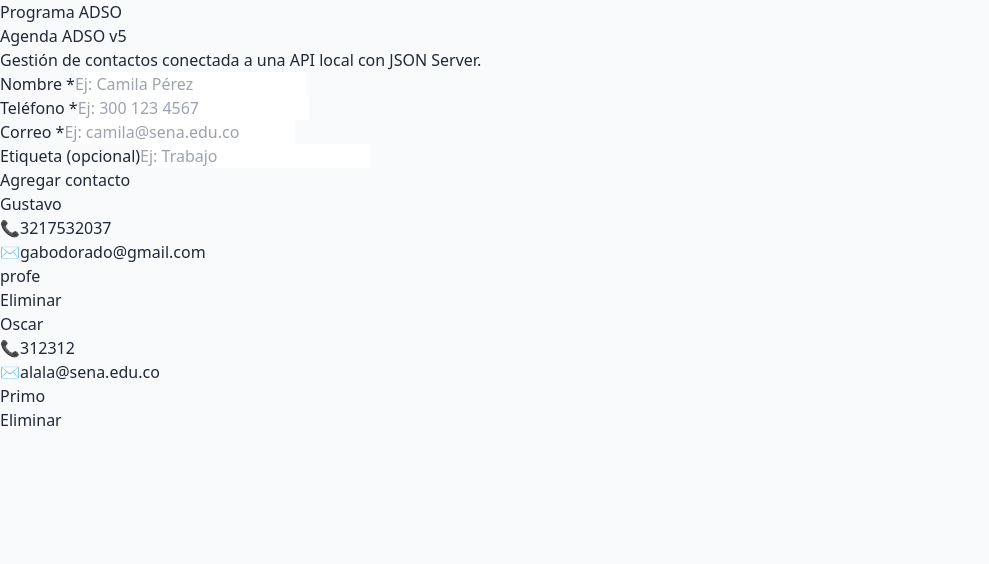
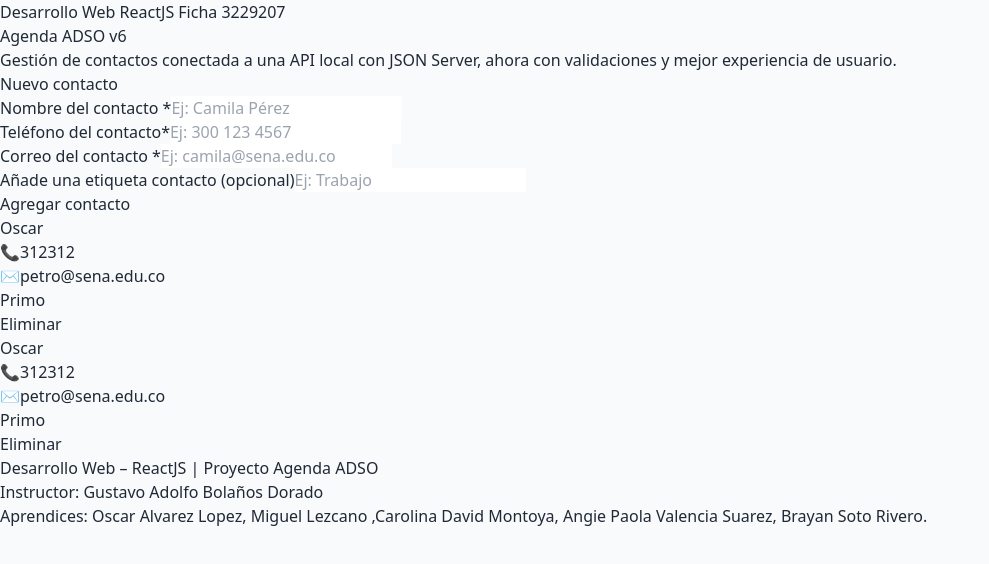
Before and after one commit to lezcano030408-lab/agenda-adso, a React (Vite) app: page / in a window 1280 px wide. Shown: the top 564 px of the page, without its empty margins (0-989 px from the left). Built offline with nearby package versions, Linux system fonts and the light colour scheme; data requests are answered from the project's data file; the HTML template or start-up script is replaced by a standard one.

Commit message:
Clase_8_Agenda_ADSO_v6_Validaciones_UX

```diff
--- a/db.json
+++ b/db.json
@@ -1,17 +1,17 @@
 {
   "contactos": [
     {
-      "id": 1,
-      "nombre": "Gustavo",
-      "telefono": "3217532037",
-      "correo": "gabodorado@gmail.com",
-      "etiqueta": "profe"
+      "id": "560e",
+      "nombre": "Oscar",
+      "telefono": "312312",
+      "correo": "petro@sena.edu.co",
+      "etiqueta": "Primo"
     },
     {
-      "id": "bb27",
+      "id": "e302",
       "nombre": "Oscar",
       "telefono": "312312",
-      "correo": "alala@sena.edu.co",
+      "correo": "petro@sena.edu.co",
       "etiqueta": "Primo"
     }
   ]
--- a/src/App.jsx
+++ b/src/App.jsx
@@ -7,6 +7,7 @@ import {
 import FormularioContacto from "./components/FormularioContacto";
 import ContactoCard from "./components/ContactoCard";
 
+
 export default function App() {
   // Estado principal de la app
   const [contactos, setContactos] = useState([]);
@@ -15,92 +16,143 @@ export default function App() {
 
   // Cargar la lista desde la API al montar el componente  (GET)
  useEffect(() => {
-    async function cargarContactos() {
+    const cargarContactos = async () => {
       try {
-        const data = await listarContactos();   // GET a la API
-        setContactos(data);                     // Guardamos en estado
+        setCargando(true); // Indicamos que estamos cargando
+        setError(""); // Limpiamos posibles errores anteriores
+
+        const data = await listarContactos(); // Llamamos a la API
+        setContactos(data); // Guardamos la lista de contactos en el estado
       } catch (error) {
-        console.error(error);
-        setError("No se pudo cargar la lista de contactos");
+        // En caso de error, lo registramos en consola para depuración
+        console.error("Ocurrio un error al momento de cargar los contactos:", error);
+setError(
+          "No se pudieron cargar los contactos. Verifica que el servidor esté encendido e intenta de nuevo."
+        );
       } finally {
-        setCargando(false);
+        setCargando(false); // Finalizamos el estado de carga
       }
-    }
+    };
+
 
     cargarContactos();
   }, []);
 
-  // Agregar contacto usando la API (POST)
-  const agregarContacto = async (nuevo) => {
+
+
+
+    const onAgregarContacto = async (nuevoContacto) => {
     try {
-      const creado = await crearContacto(nuevo);      // POST a la API
-      setContactos((prev) => [...prev, creado]);      // Actualizamos estado
+      // Limpiamos cualquier error viejo antes de intentar guardar
+      setError("");
+
+      // Llamamos al servicio que crea el contacto en JSON Server
+      const creado = await crearContacto(nuevoContacto);
+
+      // Actualizamos el estado agregando el contacto recién creado a la lista
+      setContactos((prev) => [...prev, creado]);
     } catch (error) {
-      console.error(error);
-      setError("No se pudo agregar el contacto");
+      // Mostramos el error en consola para facilitar la depuración
+      console.error("Error al crear contacto:", error);
+
+      // Si falla la creación, mostramos un mensaje claro y útil
+      setError(
+        "No se pudo guardar el contacto. Verifica tu conexión o el estado del servidor e intenta nuevamente."
+      );
+
+      // Relanzar el error es opcional según cómo quieras manejarlo desde el formulario
+      throw error;
     }
   };
 
-  // Eliminar contacto usando la API (DELETE)
-  const eliminarContacto = async (id) => {
+
+
+    const onEliminarContacto = async (id) => {
     try {
-      await eliminarContactoPorId(id);                       // DELETE en la API
-      setContactos((prev) => prev.filter((c) => c.id !== id)); // Quitamos del estado
+      setError(""); // Limpiamos errores previos
+      await eliminarContactoPorId(id); // Llamamos al servicio de eliminación
+
+      // Filtramos el contacto eliminado de la lista local
+      setContactos((prev) => prev.filter((c) => c.id !== id));
     } catch (error) {
-      console.error(error);
-      setError("No se pudo eliminar el contacto");
+      // Mostramos el error en consola para depurar
+      console.error("Error al eliminar contacto:", error);
+
+      // Si algo falla al eliminar, informamos al usuario
+      setError(
+        "No se pudo eliminar el contacto. Vuelve a intentarlo o verifica el servidor."
+      );
     }
   };
 
+
    return (
-    <main className="min-h-screen bg-gray-50">
-      {/* Encabezado */}
-      <header className="max-w-6xl mx-auto px-6 pt-8">
-        <p className="text-sm font-semibold text-gray-400 tracking-[0.25em] uppercase">
-          Programa ADSO
+    <div className="min-h-screen bg-gray-50">
+      {/* Contenedor principal centrado */}
+      <div className="max-w-4xl mx-auto px-4 py-8">
+        {/* Encabezado principal de la Agenda */}
+        <header className="mb-8">
+          <p className="text-xs tracking-[0.3em] text-gray-500 uppercase">
+            Desarrollo Web ReactJS Ficha 3229207
           </p>
-        <h1 className="text-4xl md:text-5xl font-black text-gray-900 mt-2">
-          Agenda ADSO v5
+          <h1 className="text-4xl font-extrabold text-gray-900 mt-2">
+            Agenda ADSO v6
           </h1>
-        <p className="text-gray-500 mt-1">
-          Gestión de contactos conectada a una API local con JSON Server.
+          <p className="text-sm text-gray-600 mt-1">
+            Gestión de contactos conectada a una API local con JSON Server,
+            ahora con validaciones y mejor experiencia de usuario.
           </p>
         </header>
 
-      <section className="max-w-6xl mx-auto px-6 py-8 space-y-6">
-        {/* Mensajes de estado */}
+        {/* Si hay un error global, lo mostramos en un recuadro rojo */}
         {error && (
-          <div className="rounded-xl bg-red-50 border border-red-200 px-4 py-3 text-sm text-red-700">
-            {error}
+          <div className="mb-4 rounded-xl bg-red-50 border border-red-200 px-4 py-3">
+            <p className="text-sm font-medium text-red-700">{error}</p>
           </div>
         )}
 
-        {cargando && (
-          <div className="rounded-xl bg-purple-50 border border-purple-200 px-4 py-3 text-sm text-purple-700">
-            Cargando contactos desde la API...
-          </div>
+        {/* Si estamos cargando, mostramos un mensaje de carga */}
+        {cargando ? (
+          <p className="text-sm text-gray-500">Cargando contactos...</p>
+        ) : (
+          <>
+            {/* Formulario para crear nuevos contactos */}
+            <FormularioContacto onAgregar={onAgregarContacto} />
+
+            {/* Listado de contactos */}
+            <section className="space-y-4">
+              {contactos.length === 0 ? (
+                // Mensaje cuando no existen contactos aún
+                <p className="text-sm text-gray-500">
+                  No tienes contactos añadidos en este momento, ¡Animate a añadir a uno de tus amigos!
+                </p>
+              ) : (
+                // Recorremos la lista de contactos y mostramos una tarjeta por cada uno
+                contactos.map((c) => (
+                  <ContactoCard
+                    key={c.id} // Key única para cada elemento de la lista
+                    nombre={c.nombre}
+                    telefono={c.telefono}
+                    correo={c.correo}
+                    etiqueta={c.etiqueta}
+                    // onEliminar es una función que llama a onEliminarContacto con el id
+                    onEliminar={() => onEliminarContacto(c.id)}
+                  />
+                ))
+              )}
+            </section>
+          </>
         )}
 
-        {/* Formulario para agregar contactos */}
-        <FormularioContacto onAgregar={agregarContacto} />
-
-        {/* Lista de contactos */}
-        <div className="space-y-4">
-          {contactos.length === 0 && !cargando && (
-            <p className="text-gray-500 text-sm">
-              No hay contactos aún. Agrega el primero usando el formulario.
-            </p>
-          )}
-
-          {contactos.map((c) => (
-            <ContactoCard
-              key={c.id}
-              {...c}
-              onEliminar={() => eliminarContacto(c.id)}
-            />
-          ))}
+        {/* Pie de página con los datos del instructor */}
+        <footer className="mt-8 text-xs text-gray-400">
+          <p>Desarrollo Web – ReactJS | Proyecto Agenda ADSO</p>
+          <p>Instructor: Gustavo Adolfo Bolaños Dorado</p>
+          <p>Aprendices: Oscar Alvarez Lopez, Miguel Lezcano
+            ,Carolina David Montoya, Angie Paola Valencia Suarez,
+            Brayan Soto Rivero.</p>
+        </footer>
       </div>
-      </section>
-    </main>
+    </div>
   );
 }
--- a/src/api.js
+++ b/src/api.js
@@ -1,4 +1,4 @@
-const API = "http://localhost:300/contactos";
+const API = "http://localhost:3000/contactos";
 // GET - Listar todos los contactos
 export async function listarContactos() {
 const res = await fetch(API);
--- a/src/components/FormularioContacto.jsx
+++ b/src/components/FormularioContacto.jsx
@@ -9,73 +9,183 @@ export default function FormularioContacto({ onAgregar }) {
     etiqueta: "",
   });
 
-  // onChange genérico: actualiza el campo según "name"
+  //Estado principal del formulario: Almacena los valores de cada campo
+
+const [errores, setErrores] = useState({
+  nombre: "",
+  telefono: "",
+  correo:"",
+});
+
+  // Estado que indica si el formulario está enviando la información al servidor
+  // Sirve para desactivar el botón y mostrar un texto diferente
+const [enviando, setEnviando] = useState(false)
+
+
+  // Función manejadora del cambio de los inputs
+  // Se ejecuta cada vez que el usuario escribe en un campo
+
 const onChange = (e) => {
-    setForm({ ...form, [e.target.name]: e.target.value });
+  const {name,value} = e.target;
+
+
+    // Actualizamos el estado del formulario, manteniendo lo anterior
+    // y solo cambiando la propiedad correspondiente (nombre, telefono, correo o etiqueta)
+
+setForm((prevForm) => ({
+  ...prevForm,
+  [name]: value,
+}))
 };
 
-  // onSubmit: valida mínimos y llama al padre
-  const onSubmit = (e) => {
-    e.preventDefault(); // Evita recarga de la página
-    // Validación mínima: 3 campos obligatorios
-    if (!form.nombre || !form.telefono || !form.correo) return;
-    // Llamamos la función del padre para crear
-    onAgregar(form);
-    // Reseteamos el formulario
-    setForm({ nombre: "", telefono: "", correo: "", etiqueta: "" });
+
+
+  function validarFormulario() {
+const nuevosErrores = {nombre:"",telefono:"",correo:""};
+
+
+// Validación del campo "nombre"
+    // .trim() elimina espacios en blanco al inicio y al final del texto
+    // Esto evita que el usuario envíe solo espacios como si fuera un dato válido
+if (!form.nombre.trim()) {
+  nuevosErrores.nombre = "Rellena este campo con tu nombre."
+}
+
+//Validacion del campo "telefono"
+    if (!form.telefono.trim()) {
+      nuevosErrores.telefono = "Rellena este campo con tu numero de telefono.";
+    }
+
+    // Validación del campo "correo"
+    if (!form.correo.trim()) {
+      // Si el usuario no escribió nada
+      nuevosErrores.correo = "Este campo es obligatorio";
+    } else if (!form.correo.includes("@")) {
+      // Si escribió texto pero no contiene el símbolo @
+      nuevosErrores.correo = "Recuerda que el uso del @ es obligatorio en este campo.";
+    }
+
+    // Actualizamos el estado de errores para que React vuelva a renderizar
+    // y se muestren los mensajes en pantalla
+
+    setErrores(nuevosErrores);
+
+    // Retornamos true SOLO si no hay mensajes de error en ninguno de los campos
+    return (
+      !nuevosErrores.nombre &&
+      !nuevosErrores.telefono &&
+      !nuevosErrores.correo
+    );
+  }
+
+    // Función manejadora del envío del formulario
+  // Es async porque puede llamar a una función onAgregar que se comunique con la API
+
+  const onSubmit = async (e) => {
+
+
+    // Evitamos que el formulario recargue la página por defecto
+    e.preventDefault();
+
+    const esValido = validarFormulario();
+    if(!esValido) return;
+
+    try{
+      setEnviando(true);
+
+      await onAgregar(form);
+
+         await new Promise((resolve) => setTimeout(resolve, 1500));
+
+      // Llamada real a la función que agrega el contacto
+      await onAgregar(form);
+
+      setForm({
+        nombre:"",
+        telefono:"",
+        correo:"",
+        etiqueta:"",
+      })
+
+      setErrores({
+        nombre:"",
+        telefono:"",
+        correo:"",
+      })
+    } finally {
+      setEnviando(false);
+    }
     };
 
+
   return (
-    <form onSubmit={onSubmit} className="space-y-6">
-      {/* Grid: 1 columna en móvil, 2 en pantallas medianas+ */}
-      <div className="grid grid-cols-1 md:grid-cols-2 gap-4">
-        {/* Campo: Nombre */}
+    <form
+      className="bg-white shadow-sm rounded-2xl p-6 space-y-4 mb-8"
+      onSubmit={onSubmit}
+    >
+      {/* Título del formulario */}
+      <h2 className="text-lg font-semibold text-gray-900 mb-2">
+        Nuevo contacto
+      </h2>
+
+      {/* Campo Nombre */}
       <div>
         <label className="block text-sm font-medium text-gray-700 mb-1">
-            Nombre *
+          Nombre del contacto *
         </label>
         <input
           className="w-full rounded-xl border-gray-300 focus:ring-purple-500 focus:border-purple-500"
           name="nombre"
           placeholder="Ej: Camila Pérez"
-            value={form.nombre}
-            onChange={onChange}
+          value={form.nombre}    // El valor mostrado viene del estado form.nombre
+          onChange={onChange}    // Al escribir, actualizamos el estado
         />
+        {/* Si existe un mensaje en errores.nombre, lo mostramos debajo del input */}
+        {errores.nombre && (
+          <p className="mt-1 text-xs text-red-600">{errores.nombre}</p>
+        )}
       </div>
 
-        {/* Campo: Teléfono */}
+      {/* Campo Teléfono */}
       <div>
         <label className="block text-sm font-medium text-gray-700 mb-1">
-            Teléfono *
+          Teléfono del contacto*
         </label>
         <input
           className="w-full rounded-xl border-gray-300 focus:ring-purple-500 focus:border-purple-500"
           name="telefono"
           placeholder="Ej: 300 123 4567"
-            value={form.telefono}
+          value={form.telefono}  // Valor controlado desde form.telefono
           onChange={onChange}
         />
-        </div>
+        {/* Mensaje de error específico para el campo teléfono */}
+        {errores.telefono && (
+          <p className="mt-1 text-xs text-red-600">{errores.telefono}</p>
+        )}
       </div>
 
-      {/* Campo: Correo */}
+      {/* Campo Correo */}
       <div>
         <label className="block text-sm font-medium text-gray-700 mb-1">
-          Correo *
+          Correo del contacto *
         </label>
         <input
           className="w-full rounded-xl border-gray-300 focus:ring-purple-500 focus:border-purple-500"
           name="correo"
           placeholder="Ej: camila@sena.edu.co"
-          value={form.correo}
+          value={form.correo}    // Valor controlado desde form.correo
           onChange={onChange}
         />
+        {/* Mensaje de error específico para el campo correo */}
+        {errores.correo && (
+          <p className="mt-1 text-xs text-red-600">{errores.correo}</p>
+        )}
       </div>
 
-      {/* Campo: Etiqueta opcional */}
+      {/* Campo Etiqueta (opcional) */}
       <div>
         <label className="block text-sm font-medium text-gray-700 mb-1">
-          Etiqueta (opcional)
+          Añade una etiqueta contacto (opcional)
         </label>
         <input
           className="w-full rounded-xl border-gray-300 focus:ring-purple-500 focus:border-purple-500"
@@ -86,12 +196,21 @@ export default function FormularioContacto({ onAgregar }) {
         />
       </div>
 
-      {/* Botón principal con color morado y hover */}
+      {/* Botón para enviar el formulario */}
+      <div className="pt-2">
         <button
-        className="w-full md:w-auto bg-purple-600 hover:bg-purple-700 text-white px-6 py-3 rounded-xl font-semibold shadow-sm"
+          type="submit"
+          // El botón se desactiva mientras enviando sea true
+          disabled={enviando}
+          className="w-full md:w-auto bg-green-600 hover:bg-purple-700
+                     disabled:bg-purple-300 disabled:cursor-not-allowed
+                     text-white px-6 py-3 rounded-xl font-semibold shadow-sm"
         >
-        Agregar contacto
+          {/* Texto dinámico: cambia según el estado enviando */}
+          {enviando ? "Guardando..." : "Agregar contacto"}
+
         </button>
+      </div>
     </form>
   );
 }
```
Lines whose indentation alone changed are shown as unchanged.
